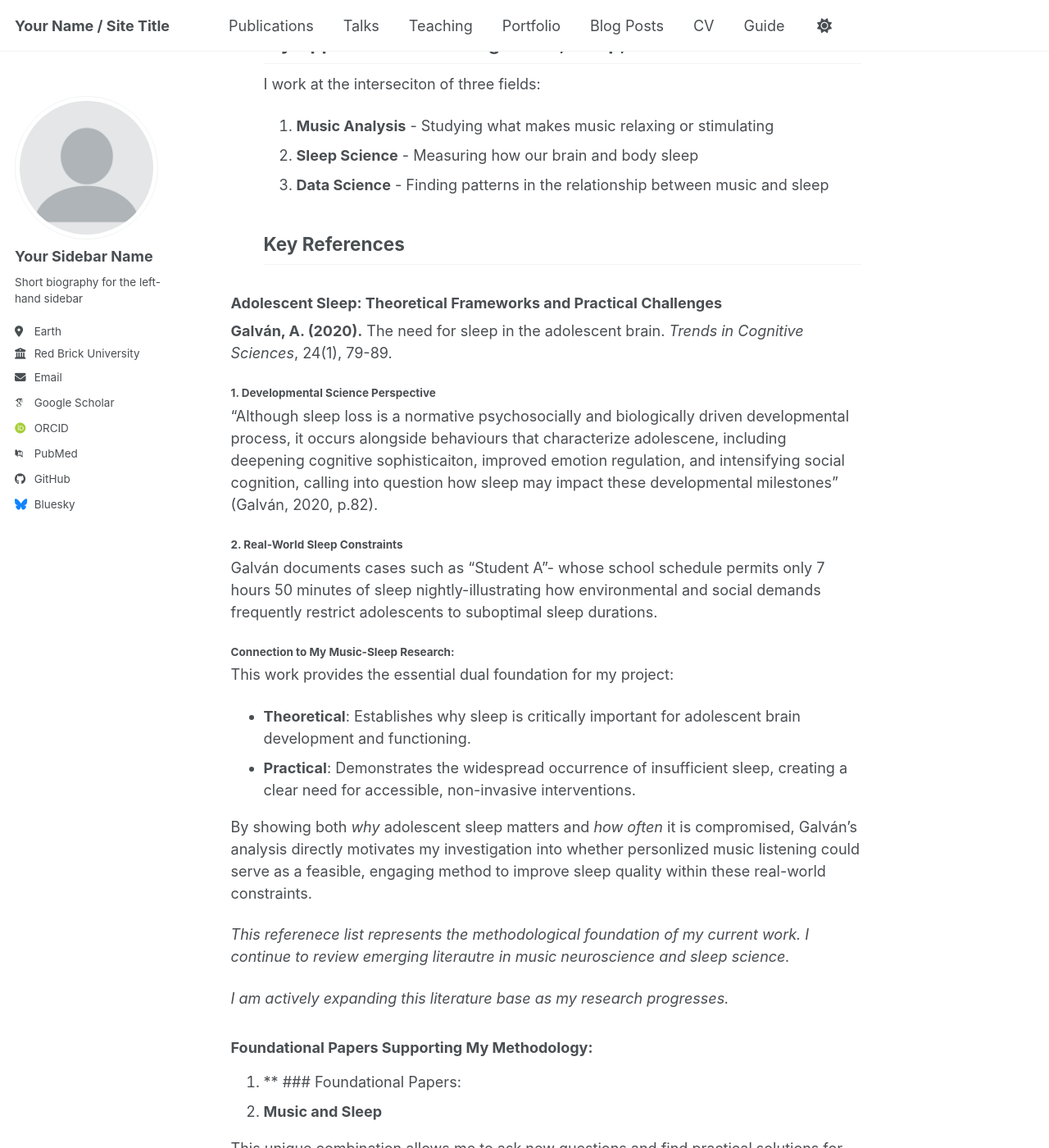
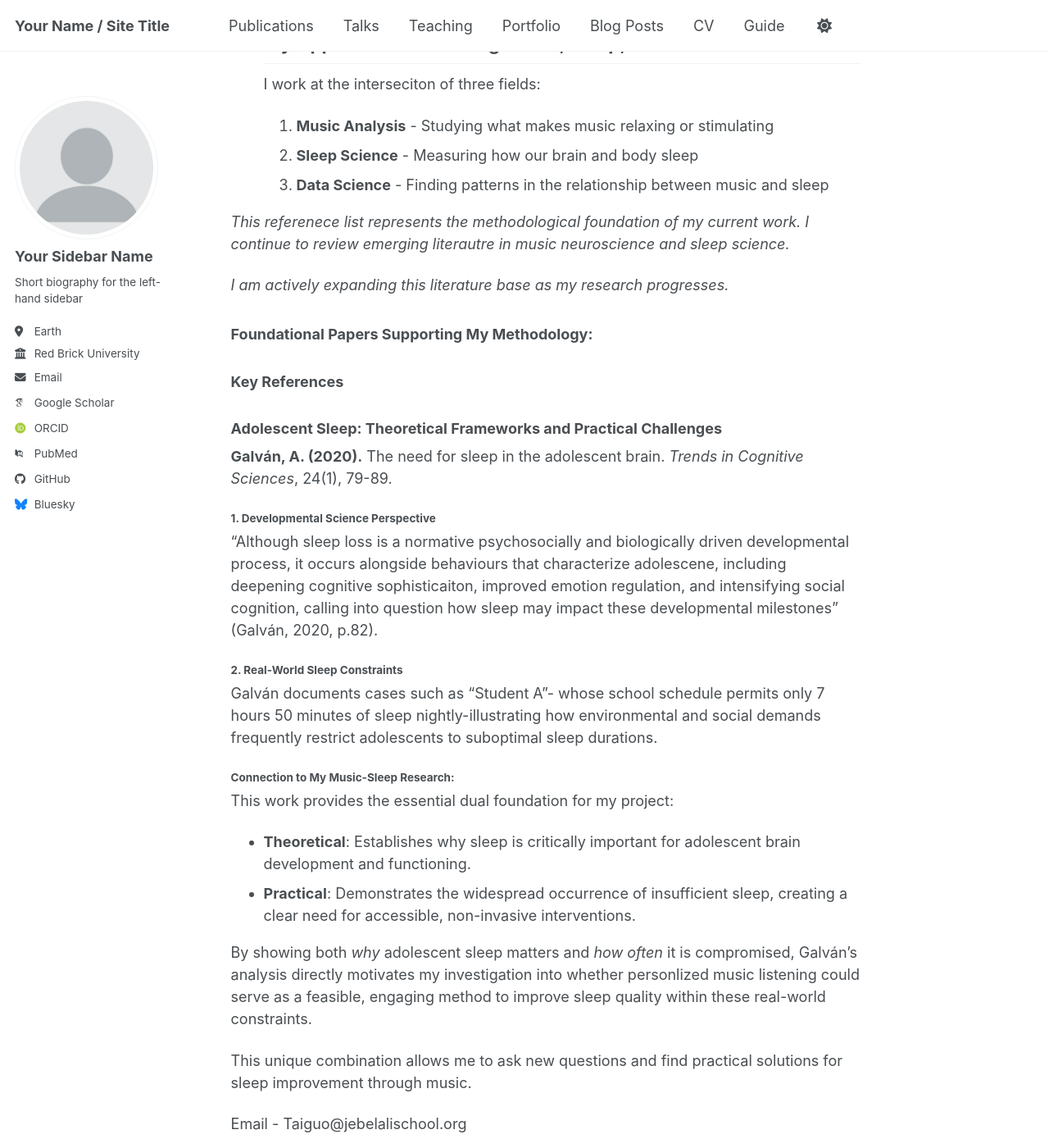
Before and after one commit to Taiguoguo/Taiguoguo-Research, a Jekyll site: the page built from _pages/about.md, in a window 1280 px wide and 1400 px high, scrolled down 1770 px. Shown: the whole window at 82% size. Built offline with Jekyll 4.4.1, drawn with Linux system fonts in a browser that asks for light colours; some web fonts are replaced; our own code applies the rules of GitHub Pages for plain Markdown files; a script bundle is joined from its source files by our own code; library files that are not in the unit come from our copies; some of the changed lines change nothing that is shown.

Commit message:
Update about.md

```diff
--- a/_pages/about.md
+++ b/_pages/about.md
@@ -58,7 +58,16 @@ I hope this research can provide personalized music recommendations for people w
   2. **Sleep Science** - Measuring how our brain and body sleep
   3. **Data Science** - Finding patterns in the relationship between music and sleep
 
-  ## Key References
+
+*This referenece list represents the methodological foundation of my current work. I continue to review emerging literautre in music neuroscience and sleep science.*
+
+
+
+*I am actively expanding this literature base as my research progresses.*
+
+### Foundational Papers Supporting My Methodology:
+
+### Key References
 
 ### Adolescent Sleep: Theoretical Frameworks and Practical Challenges
 **Galván, A. (2020).** The need for sleep in the adolescent brain. *Trends in Cognitive Sciences*, 24(1), 79-89.
@@ -77,17 +86,7 @@ This work provides the essential dual foundation for my project:
 
 By showing both *why* adolescent sleep matters and *how often* it is compromised, Galván's analysis directly motivates my investigation into whether personlized music listening could serve as a feasible, engaging method to improve sleep quality within these real-world constraints.
 
-*This referenece list represents the methodological foundation of my current work. I continue to review emerging literautre in music neuroscience and sleep science.*
 
-
-
-*I am actively expanding this literature base as my research progresses.*
-
-### Foundational Papers Supporting My Methodology:
-
-1. **
-  ### Foundational Papers:
-  1. **Music and Sleep**
 
 
   This unique combination allows me to ask new questions and find practical solutions for sleep improvement through music.
```
